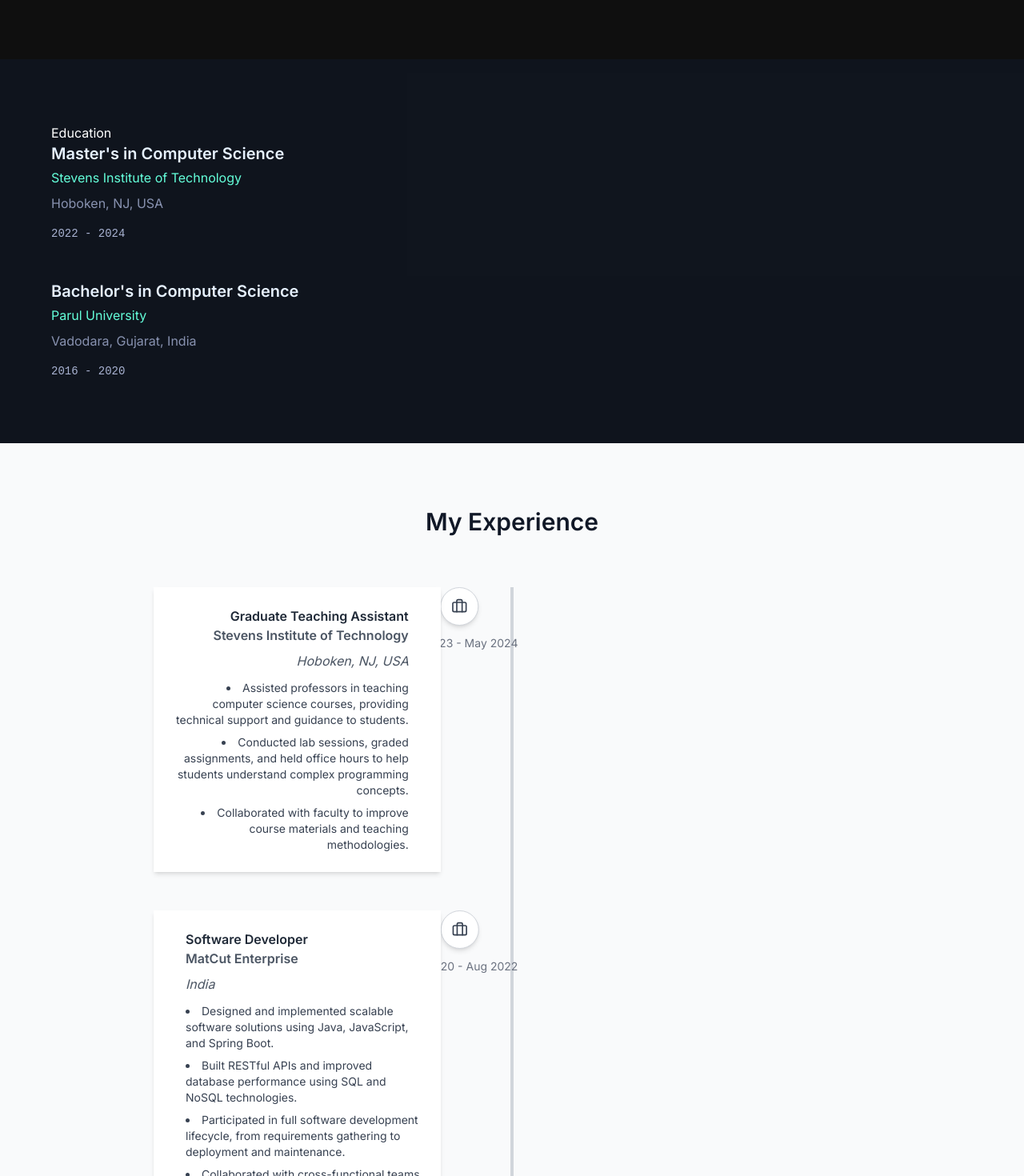
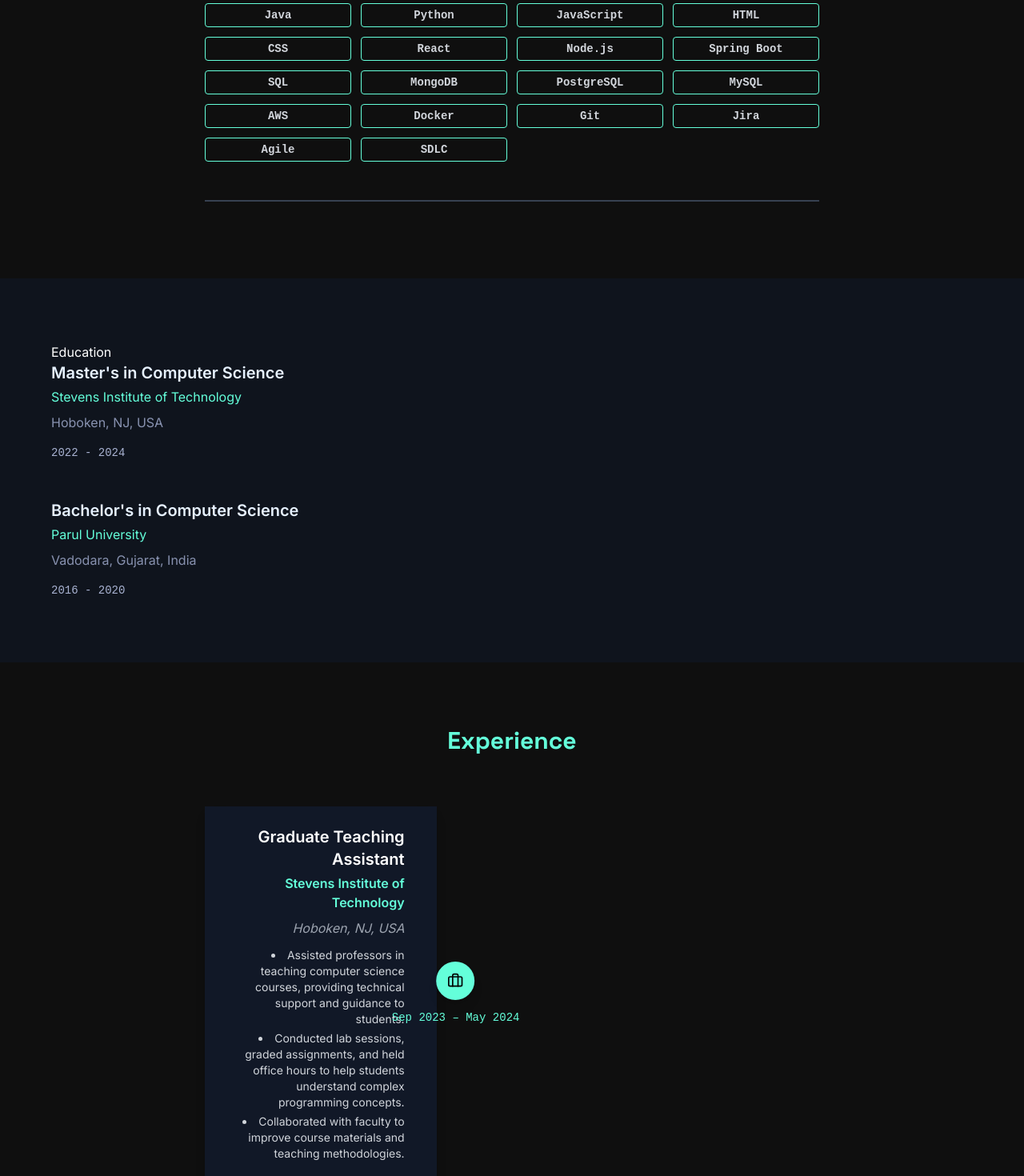
Before and after one commit to JayBhesania46/jaybhesaniadev-831b60ff, a React (Vite) app: page / in a window 1280 px wide. Shown: the part 1180-2650 px from the top of the page at 80% size. Built offline with nearby package versions, Linux system fonts and the light colour scheme.

Commit message:
feat: Implement developer portfolio
Build a responsive, dark-themed developer portfolio for Jay Bhesania, inspired by benrogers.dev, with sections for About, Experience, Projects, Education, and Contact. Includes animations, hover effects, and a mobile-friendly design.

```diff
--- a/src/components/About.tsx
+++ b/src/components/About.tsx
@@ -1,8 +1,16 @@
 
 import { motion } from "framer-motion";
 
+const skills = [
+  "Java", "Python", "JavaScript",
+  "HTML", "CSS", "React", "Node.js", "Spring Boot",
+  "SQL", "MongoDB", "PostgreSQL", "MySQL",
+  "AWS", "Docker",
+  "Git", "Jira", "Agile", "SDLC",
+];
+
 const About = () => {
-  const paragraph = `I am Jay Bhesania, a passionate software developer specializing in backend development with expertise in Java, Spring Boot, Node.js, and AWS. I enjoy crafting scalable, efficient, and clean code to bring impactful digital solutions to life.`;
+  const paragraph = `Results-driven Software Developer with 3 years of experience designing and implementing scalable software solutions. Passionate about solving complex problems, optimizing performance, and building impactful software products.`;
 
   return (
     <motion.section
@@ -17,7 +25,15 @@ const About = () => {
         <h2 className="text-3xl font-spaceGrotesk font-semibold mb-6 text-green">
           About Me
         </h2>
-        <p className="text-lg font-inter leading-relaxed">{paragraph}</p>
+        <p className="text-lg font-inter leading-relaxed mb-8">{paragraph}</p>
+        <h3 className="mb-4 font-spaceGrotesk font-semibold text-xl text-green">Technical Skills</h3>
+        <div className="grid grid-cols-2 sm:grid-cols-4 gap-3 text-sm font-mono font-semibold text-gray-300">
+          {skills.map((skill) => (
+            <div key={skill} className="border border-green rounded px-3 py-1 text-center hover:bg-green hover:text-black transition-colors cursor-default select-none">
+              {skill}
+            </div>
+          ))}
+        </div>
         <hr className="border-gray-700 border mt-12" />
       </div>
     </motion.section>
--- a/src/components/Experience.tsx
+++ b/src/components/Experience.tsx
@@ -1,5 +1,6 @@
 
 import { Briefcase } from 'lucide-react';
+import { motion } from "framer-motion";
 
 const experiences = [
   {
@@ -7,7 +8,7 @@ const experiences = [
     title: "Graduate Teaching Assistant",
     company: "Stevens Institute of Technology",
     location: "Hoboken, NJ, USA",
-    date: "Sep 2023 - May 2024",
+    date: "Sep 2023 – May 2024",
     description: [
       "Assisted professors in teaching computer science courses, providing technical support and guidance to students.",
       "Conducted lab sessions, graded assignments, and held office hours to help students understand complex programming concepts.",
@@ -19,7 +20,7 @@ const experiences = [
     title: "Software Developer",
     company: "MatCut Enterprise",
     location: "India",
-    date: "Aug 2020 - Aug 2022",
+    date: "Aug 2020 – Aug 2022",
     description: [
       "Designed and implemented scalable software solutions using Java, JavaScript, and Spring Boot.",
       "Built RESTful APIs and improved database performance using SQL and NoSQL technologies.",
@@ -32,7 +33,7 @@ const experiences = [
     title: "Junior Software Developer",
     company: "Zeronsec",
     location: "India",
-    date: "Feb 2020 - Jul 2020",
+    date: "Feb 2020 – Jul 2020",
     description: [
       "Assisted in developing web applications using HTML, CSS, JavaScript, and React.",
       "Participated in code reviews and implemented feedback to improve code quality.",
@@ -44,55 +45,50 @@ const experiences = [
 
 const Experience = () => {
   return (
-    <section id="experience" className="py-20 bg-gray-50 dark:bg-transparent">
-      <div className="container mx-auto px-6 lg:px-16">
-        <h2 className="text-center text-3xl font-semibold mb-16 text-gray-900 dark:text-gray-100">My Experience</h2>
-        <div className="relative max-w-4xl mx-auto">
-          {/* Vertical timeline line */}
-          <div className="absolute left-1/2 top-0 -translate-x-1/2 w-1 bg-gray-300 h-full hidden md:block"></div>
-
+    <motion.section
+      id="experience"
+      initial={{ opacity: 0, y: 50 }}
+      whileInView={{ opacity: 1, y: 0 }}
+      viewport={{ once: true }}
+      transition={{ duration: 0.6 }}
+      className="py-20 bg-[#0f0f0f]"
+    >
+      <div className="container mx-auto px-6 lg:px-16 max-w-4xl">
+        <h2 className="text-3xl font-spaceGrotesk font-semibold mb-16 text-green text-center">
+          Experience
+        </h2>
         <div className="space-y-12">
           {experiences.map((exp, idx) => {
             const isLeft = idx % 2 === 0;
             return (
-                <div key={exp.id} className="relative flex flex-col md:flex-row items-center md:items-start">
-                  {/* Content box */}
-                  <div
-                    className={`w-full md:w-1/2 p-6 rounded-lg bg-white shadow-md dark:bg-gray-800
-                    ${isLeft ? 'md:pr-10 md:text-right' : 'md:pl-10 md:text-left'}`}
-                    style={{ zIndex: 1 }}
-                  >
-                    <h3 className="font-semibold text-gray-800 dark:text-gray-200">
-                      {exp.title}
-                    </h3>
-                    <p className="font-semibold text-gray-600 dark:text-gray-400 mb-2">
-                      {exp.company}
-                    </p>
-                    <p className="text-gray-600 dark:text-gray-300 italic mb-3">{exp.location}</p>
-                    <ul className="text-gray-700 dark:text-gray-300 text-sm space-y-2 list-inside list-disc">
-                      {exp.description.map((desc, i) => (
-                        <li key={i}>{desc}</li>
+              <div key={exp.id} className="relative flex flex-col md:flex-row items-start md:items-center">
+                <div className={`w-full md:w-1/2 p-6 rounded-lg shadow-lg bg-gray-900 text-white ${isLeft ? 'md:pr-10 md:text-right' : 'md:pl-10 md:text-left'}`}>
+                  <h3 className="font-semibold text-xl mb-1">{exp.title}</h3>
+                  <p className="text-green font-semibold mb-2">{exp.company}</p>
+                  <p className="italic text-gray-400 mb-3">{exp.location}</p>
+                  <ul className="list-disc list-inside text-gray-300 text-sm space-y-1">
+                    {exp.description.map((point, i) => (
+                      <li key={i}>{point}</li>
                     ))}
                   </ul>
                 </div>
 
-                  {/* Center timeline icon and date */}
+                {/* Timeline icon and date */}
                 <div className="absolute left-1/2 top-10 flex flex-col items-center -translate-x-1/2 md:static md:mx-6">
-                    <div className="flex items-center justify-center w-12 h-12 rounded-full bg-white shadow-md dark:bg-gray-900 border border-gray-300 dark:border-gray-700">
-                      <Briefcase className="text-gray-700 dark:text-gray-400" size={20} />
+                  <div className="flex items-center justify-center w-12 h-12 rounded-full bg-green shadow-lg">
+                    <Briefcase className="text-black" size={20} />
                   </div>
-                    <span className="mt-3 text-gray-500 dark:text-gray-400 text-sm whitespace-nowrap">{exp.date}</span>
+                  <span className="mt-3 text-green font-mono text-sm whitespace-nowrap">{exp.date}</span>
                 </div>
 
-                  {/* Empty flex item for spacing on the other side */}
+                {/* Empty flex for spacing */}
                 <div className="hidden md:block md:w-1/2"></div>
               </div>
             );
           })}
         </div>
       </div>
-      </div>
-    </section>
+    </motion.section>
   );
 };
 
--- a/src/components/Hero.tsx
+++ b/src/components/Hero.tsx
@@ -48,10 +48,11 @@ const Hero = () => {
         className="mt-10 flex gap-6 justify-center"
       >
         <a
-          href="https://github.com/JayBhesania"
+          href="https://github.com/JayBhesania46"
           target="_blank"
           rel="noopener noreferrer"
           className="inline-flex items-center rounded-full bg-green px-6 py-3 font-semibold text-black shadow-lg transition-colors hover:bg-green/90 focus:outline-none focus:ring-2 focus:ring-green"
+          aria-label="GitHub Profile"
         >
           <Github className="mr-2" />
           GitHub
@@ -61,6 +62,7 @@ const Hero = () => {
           target="_blank"
           rel="noopener noreferrer"
           className="inline-flex items-center rounded-full border-2 border-green px-6 py-3 font-semibold text-green shadow-lg transition-colors hover:bg-green hover:text-black focus:outline-none focus:ring-2 focus:ring-green"
+          aria-label="LinkedIn Profile"
         >
           <Linkedin className="mr-2" />
           LinkedIn
--- a/src/components/Projects.tsx
+++ b/src/components/Projects.tsx
@@ -4,18 +4,33 @@ import { motion } from "framer-motion";
 const projects = [
   {
     title: "Receipt Processing API",
+    tech: "Java, Spring Boot, DynamoDB, Docker",
     description:
-      "High-performance RESTful API supporting 100+ requests per second. Java, Spring Boot, Docker, DynamoDB.",
+      "Built RESTful API, handled 100+ req/sec, 95% accuracy in reward validation.",
   },
   {
     title: "Apartment Scout",
+    tech: "Node.js, MongoDB, Real-time Chat",
     description:
-      "Web app for international students to find verified accommodations. Node.js, MongoDB, Real-time Chat.",
+      "Searchable student housing app with real-time messaging.",
   },
   {
     title: "Baby Care App",
+    tech: "React, Spring Boot, AWS, MySQL",
     description:
-      "Scrum-led development with role-based access and encryption protocols. React, Spring Boot, AWS, MySQL.",
+      "Dashboard for parents to track baby activities, secure role-based access.",
+  },
+  {
+    title: "Search Engine Tool",
+    tech: "HTML, JavaScript, Node.js",
+    description:
+      "Web crawler that counts keyword frequency and ranks results.",
+  },
+  {
+    title: "Heart & Stroke Analysis",
+    tech: "Python, ML",
+    description:
+      "Trained 8 models on Kaggle health dataset. SVM model reached 91% accuracy for stroke prediction.",
   },
 ];
 
@@ -39,20 +54,20 @@ const Projects = () => {
           aria-label="My projects"
         >
           {projects.map((project, i) => (
-            <motion.div
+            <motion.article
               key={i}
               className="bg-gray-900 rounded-lg p-6 text-white shadow-lg cursor-pointer transform transition-transform duration-300 hover:scale-105 hover:shadow-2xl"
               variants={{
                 hidden: { opacity: 0, y: 40 },
                 visible: { opacity: 1, y: 0 },
               }}
-              role="article"
               tabIndex={0}
               aria-label={`Project: ${project.title}`}
             >
-              <h3 className="text-xl font-semibold mb-2 font-spaceGrotesk">{project.title}</h3>
+              <h3 className="text-xl font-semibold mb-1 font-spaceGrotesk">{project.title}</h3>
+              <p className="text-green text-sm mb-3 font-mono">{project.tech}</p>
               <p className="text-gray-300 font-inter">{project.description}</p>
-            </motion.div>
+            </motion.article>
           ))}
         </motion.div>
       </div>
```
Also changed, not shown: src/components/Contact.tsx (+14 -6 lines). Lines whose indentation alone changed are shown as unchanged.
